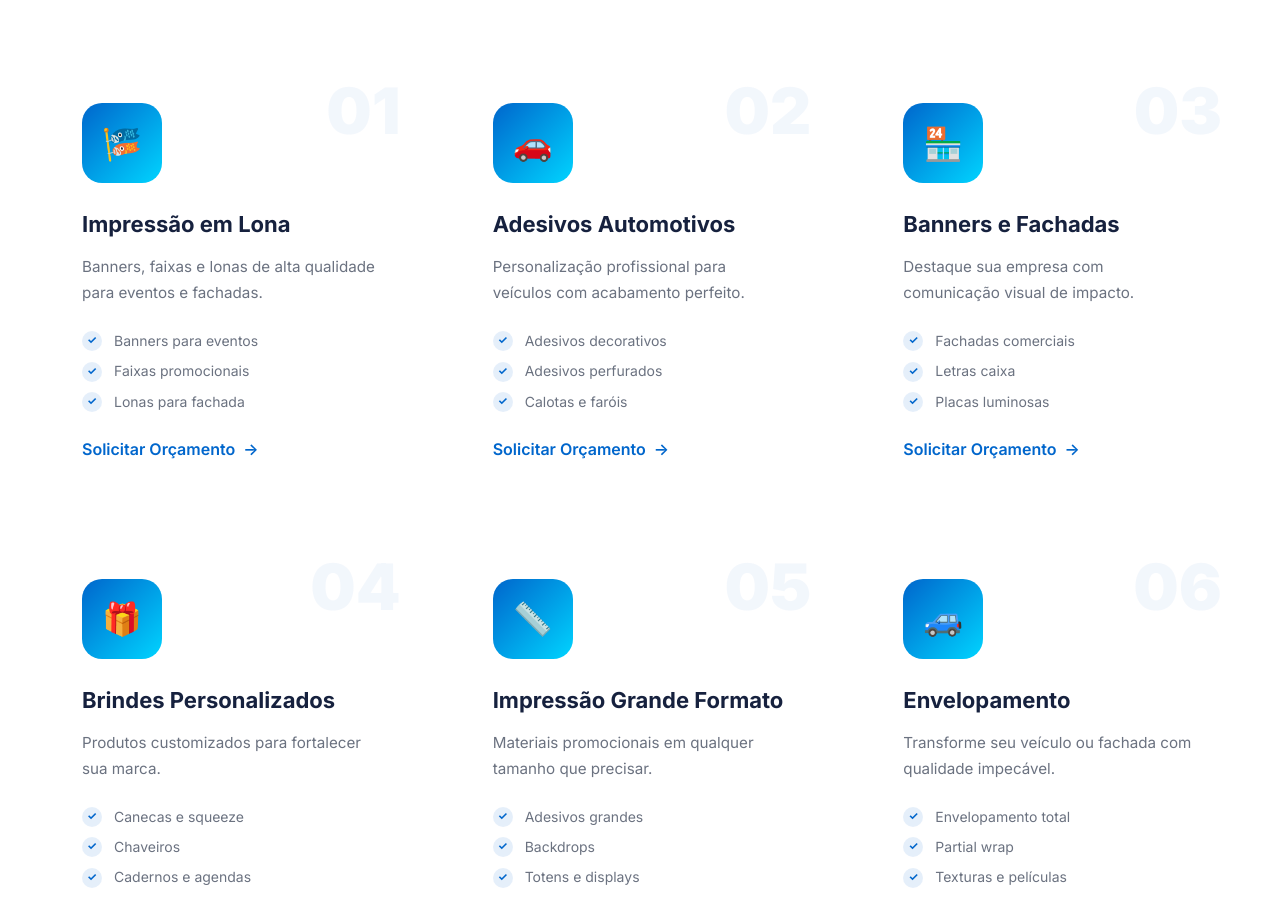
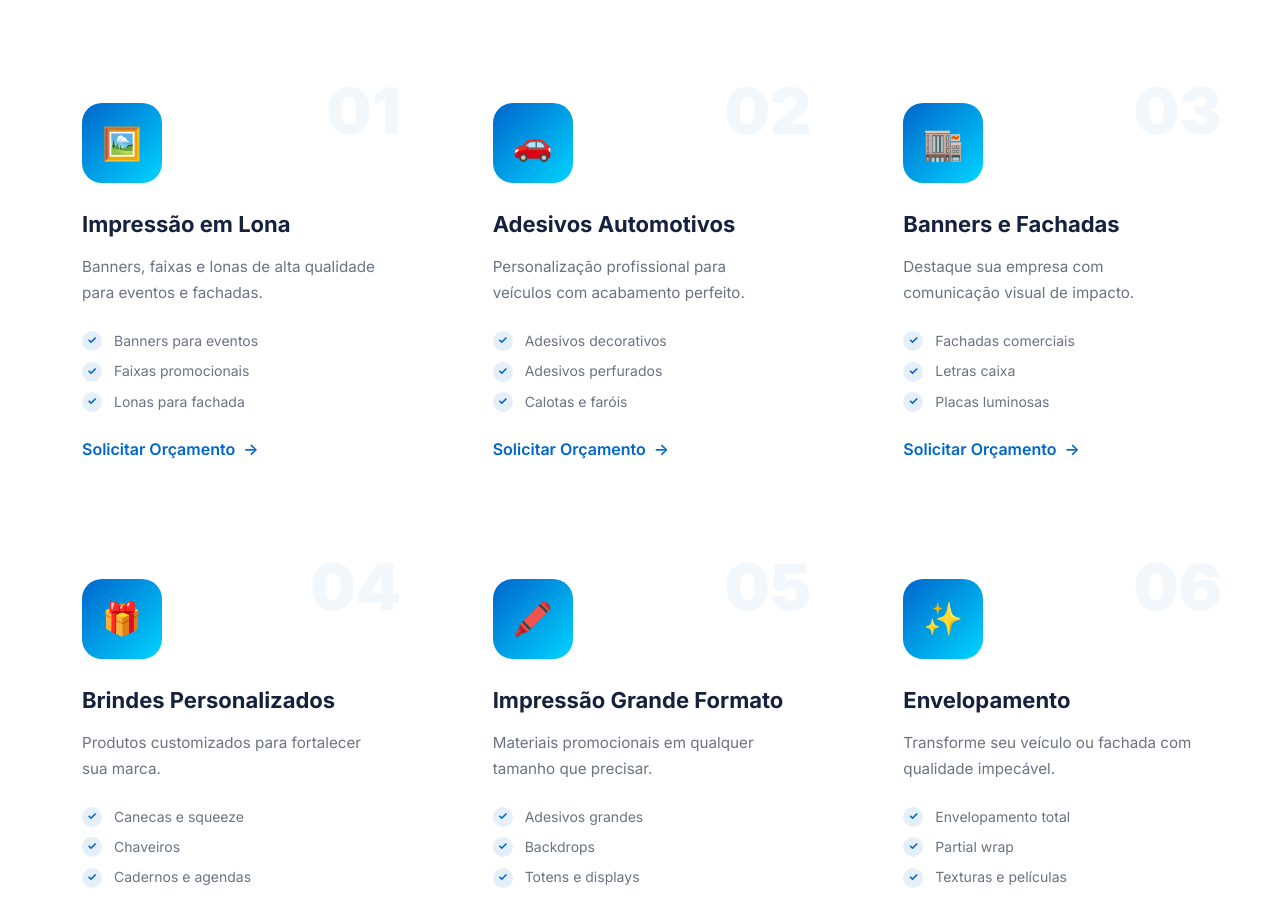
Before and after one commit to marcelllombm/arte3d, a plain HTML site: page index.html in a window 1280 px wide. Shown: the part 1273-2191 px from the top of the page. Drawn offline with Linux system fonts and the light colour scheme.

Commit message:
feat: update service icons to match titles
- Service 01 (Impressão em Lona): 🖼️ (banner/frame)
- Service 02 (Adesivos Automotivos): 🚗 (car)
- Service 03 (Banners e Fachadas): 🏬 (building)
- Service 04 (Brindes Personalizados): 🎁 (gift)
- Service 05 (Impressão Grande Formato): 🖍️ (print)
- Service 06 (Envelopamento): ✨ (sparkle/transformation)

```diff
--- a/index.html
+++ b/index.html
@@ -115,7 +115,7 @@
         <div class="service-card reveal">
           <span class="service-number">01</span>
           <div class="service-icon-wrapper">
-            <span class="service-icon">🎏</span>
+            <span class="service-icon">🖼️</span>
           </div>
           <h3 class="service-title">Impressão em Lona</h3>
           <p class="service-description">
@@ -151,7 +151,7 @@
         <div class="service-card reveal delay-3">
           <span class="service-number">03</span>
           <div class="service-icon-wrapper">
-            <span class="service-icon">🏪</span>
+            <span class="service-icon">🏬</span>
           </div>
           <h3 class="service-title">Banners e Fachadas</h3>
           <p class="service-description">
@@ -187,7 +187,7 @@
         <div class="service-card reveal delay-2">
           <span class="service-number">05</span>
           <div class="service-icon-wrapper">
-            <span class="service-icon">📏</span>
+            <span class="service-icon">🖍️</span>
           </div>
           <h3 class="service-title">Impressão Grande Formato</h3>
           <p class="service-description">
@@ -205,7 +205,7 @@
         <div class="service-card reveal delay-3">
           <span class="service-number">06</span>
           <div class="service-icon-wrapper">
-            <span class="service-icon">🚙</span>
+            <span class="service-icon">✨</span>
           </div>
           <h3 class="service-title">Envelopamento</h3>
           <p class="service-description">
```
